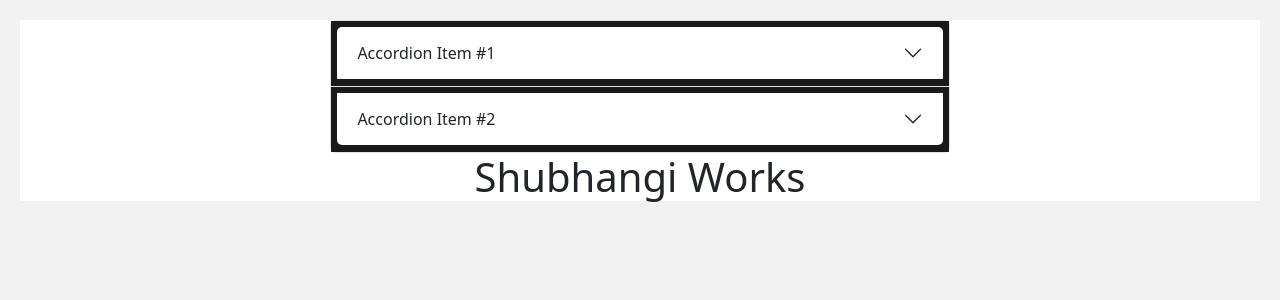
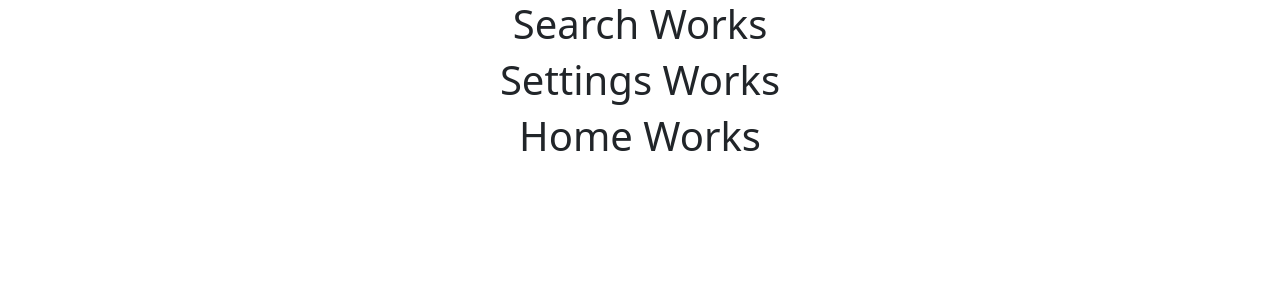
Before and after one commit to shradhye/notes-app-react, a React (Create React App) app: page / in a window 1280 px wide. Shown: the top 300 px of the page. Built offline with nearby package versions, Linux system fonts and the light colour scheme.

Commit message:
Create Notes App component and removed old sample components

```diff
--- a/src/App.js
+++ b/src/App.js
@@ -1,13 +1,21 @@
-import logo from './logo.svg';
-import Sandeep from './compo/Sandeep';
-import Shubhangi from './compo/Shubhangi';
+//import logo from './logo.svg';
+import Home from './compo/Home';
+import Settings from './compo/Settings';
+import Search from './compo/search';
+// import createNewComponent from './compo/createNewComponent';
+// import colorComponent from './compo/colorComponent';
+// import cosmaticComponent from './compo/cosmaticComponent';
 import './App.css';
 
 function App() {
   return (
     <div className="App">
-      <Sandeep/>
-      <Shubhangi/>
+      {/* <createNewComponent/>
+      <colorComponent/>
+      <cosmaticComponent/> */}
+      <Search/>
+      <Settings/>
+      <Home/>
     </div>
   );
 }
--- /dev/null
+++ b/src/compo/Home.js
@@ -0,0 +1,8 @@
+function home(){
+    return(
+        <>
+            <h1>Home Works</h1>
+        </>
+    )
+}
+export default home;
--- a/src/compo/Sandeep.css
+++ /dev/null
@@ -1,26 +0,0 @@
-html,body{
-    background: #f1f1f1;
-    margin: 20px;
-}
-.accordion-header {
-    padding: .40rem .40rem;
-    background-color: rgba(0,0,0,.9);
-    transition: all 0.5s ease-in-out 0s;
-}
-
-.accordion-header:hover,.accordion-header:focus {
-    padding: .40rem .40rem;
-    background-color: rgba(0,0,0,.75);
-}
-.accordion-button {
-    background-color: rgba(0,0,0,.9);
-    font-weight: 400;
-    color: #fff;
-    outline: none;
-    width: 100%;
-    text-align: left;
-}
-
-.btn:hover, .btn:focus{box-shadow: none;}
-
-.accordion-body{text-align: left;}
--- a/src/compo/Sandeep.js
+++ /dev/null
@@ -1,37 +0,0 @@
-import styles from './Sandeep.css';
-import Accordion from 'react-bootstrap/Accordion';
-
-function Sandeep() {
-  return (
-    <section class='col-6 text-left m-auto'>
-    <Accordion defaultActiveKey={0}>
-      <Accordion.Item eventKey="0">
-        <Accordion.Header>Accordion Item #1</Accordion.Header>
-        <Accordion.Body>
-          Lorem ipsum dolor sit amet, consectetur adipiscing elit, sed do
-          eiusmod tempor incididunt ut labore et dolore magna aliqua. Ut enim ad
-          minim veniam, quis nostrud exercitation ullamco laboris nisi ut
-          aliquip ex ea commodo consequat. Duis aute irure dolor in
-          reprehenderit in voluptate velit esse cillum dolore eu fugiat nulla
-          pariatur. Excepteur sint occaecat cupidatat non proident, sunt in
-          culpa qui officia deserunt mollit anim id est laborum.
-        </Accordion.Body>
-      </Accordion.Item>
-      <Accordion.Item eventKey="1">
-        <Accordion.Header>Accordion Item #2</Accordion.Header>
-        <Accordion.Body>
-          Lorem ipsum dolor sit amet, consectetur adipiscing elit, sed do
-          eiusmod tempor incididunt ut labore et dolore magna aliqua. Ut enim ad
-          minim veniam, quis nostrud exercitation ullamco laboris nisi ut
-          aliquip ex ea commodo consequat. Duis aute irure dolor in
-          reprehenderit in voluptate velit esse cillum dolore eu fugiat nulla
-          pariatur. Excepteur sint occaecat cupidatat non proident, sunt in
-          culpa qui officia deserunt mollit anim id est laborum.
-        </Accordion.Body>
-      </Accordion.Item>
-    </Accordion>
-</section>
-  );
-}
-
-export default Sandeep;
--- /dev/null
+++ b/src/compo/Settings.js
@@ -0,0 +1,8 @@
+function Settings(){
+    return(
+        <>
+            <h1>Settings Works</h1>
+        </>
+    )
+}
+export default Settings;
--- a/src/compo/Shubhangi.js
+++ /dev/null
@@ -1,8 +0,0 @@
-function Shubhangi(){
-    return(
-        <>
-            <h1>Shubhangi Works</h1>
-        </>
-    )
-}
-export default Shubhangi;
--- /dev/null
+++ b/src/compo/colorComponent.js
@@ -0,0 +1,8 @@
+function colorComponent(){
+    return(
+        <>
+            <h1>colorComponent Works</h1>
+        </>
+    )
+}
+export default colorComponent;
--- /dev/null
+++ b/src/compo/cosmaticComponent.js
@@ -0,0 +1,8 @@
+function cosmaticComponent(){
+    return(
+        <>
+            <h1>cosmaticComponent Works</h1>
+        </>
+    )
+}
+export default cosmaticComponent;
--- /dev/null
+++ b/src/compo/createNewComponent.js
@@ -0,0 +1,8 @@
+function createNewComponent(){
+    return(
+        <>
+            <h1>createNewComponent Works</h1>
+        </>
+    )
+}
+export default createNewComponent;
--- /dev/null
+++ b/src/compo/search.js
@@ -0,0 +1,8 @@
+function Search(){
+    return(
+        <>
+            <h1>Search Works</h1>
+        </>
+    )
+}
+export default Search;
```
